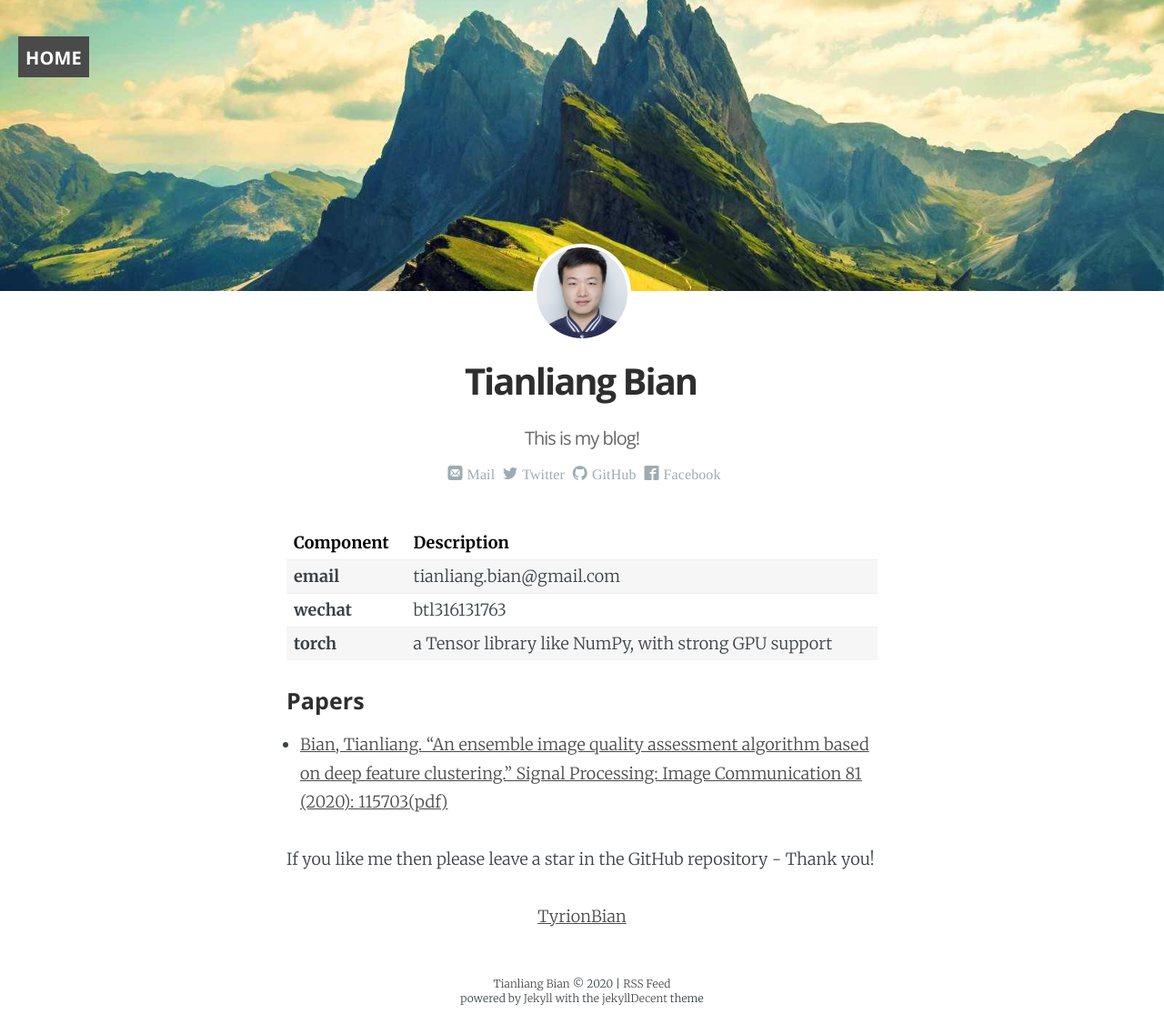
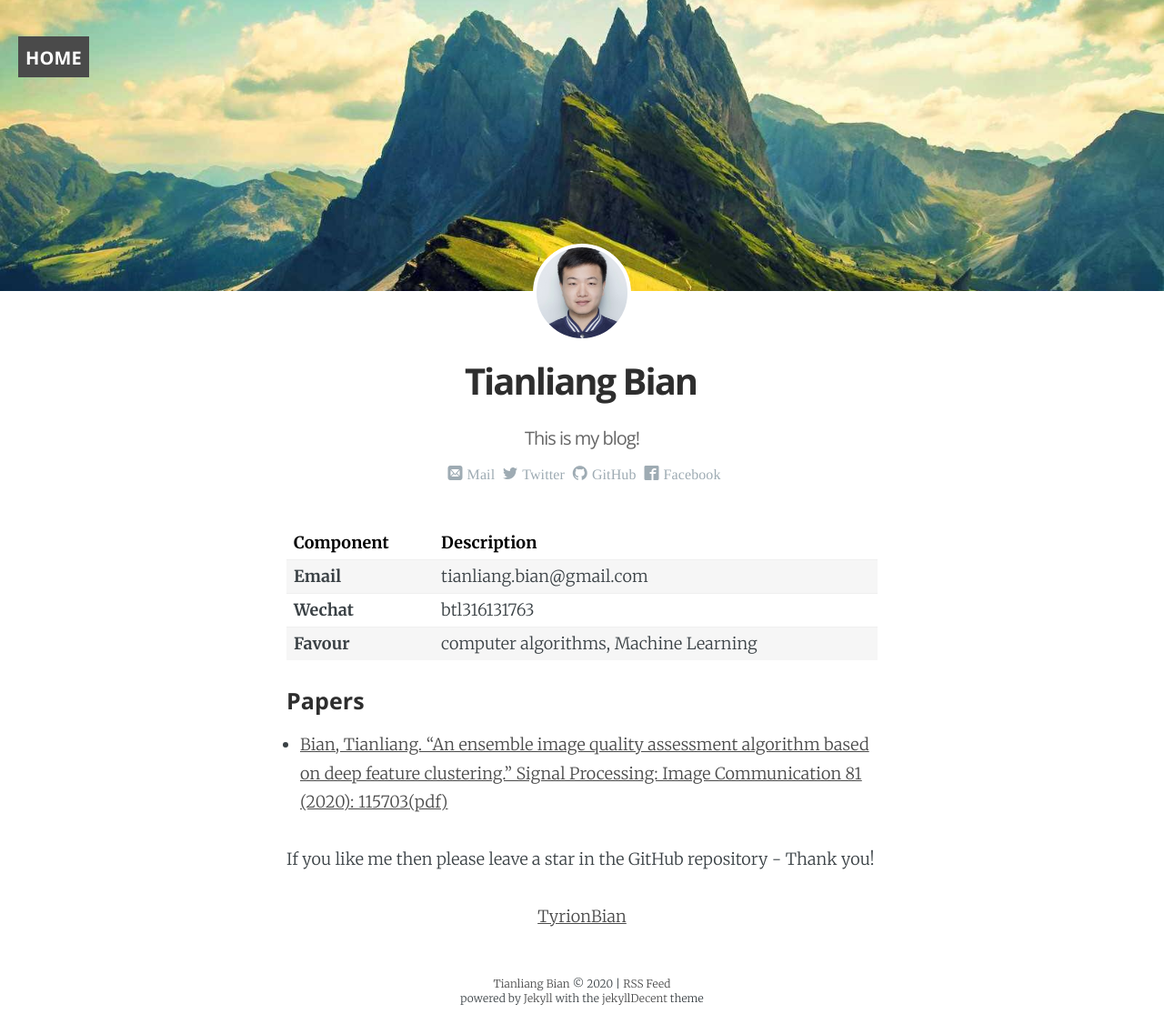
Before and after one commit to TyrionBian/tyrionbian.github.io, a Jekyll site: the page built from _pages/about.md, in a window 1280 px wide. Shown: the whole page at 91% size. Built offline with Jekyll 4.4.1, drawn with Linux system fonts in a browser that asks for light colours; some web fonts are replaced.

Commit message:
Update about.md

```diff
--- a/_pages/about.md
+++ b/_pages/about.md
@@ -12,9 +12,9 @@
 
 | Component | Description |
 | ---- | --- |
-| **email** | tianliang.bian@gmail.com |
-| **wechat** | btl316131763 |
-| **torch** | a Tensor library like NumPy, with strong GPU support |
+| **Email** | tianliang.bian@gmail.com |
+| **Wechat** | btl316131763 |
+| **Favour** | computer algorithms, Machine Learning |
 
 ### Papers
 
@@ -24,5 +24,5 @@
 If you like me then please leave a star in the GitHub repository - Thank you!
 
 <p class="github-button-container">
-<a class="github-button" href="https://github.com/TyrionBian" data-size="large" data-show-count="true" aria-label="">TyrionBian</a>
+<a class="github-button" href="https://github.com/TyrionBian" data-size="large" data-show-count="false" aria-label="">TyrionBian</a>
 </p>
```
